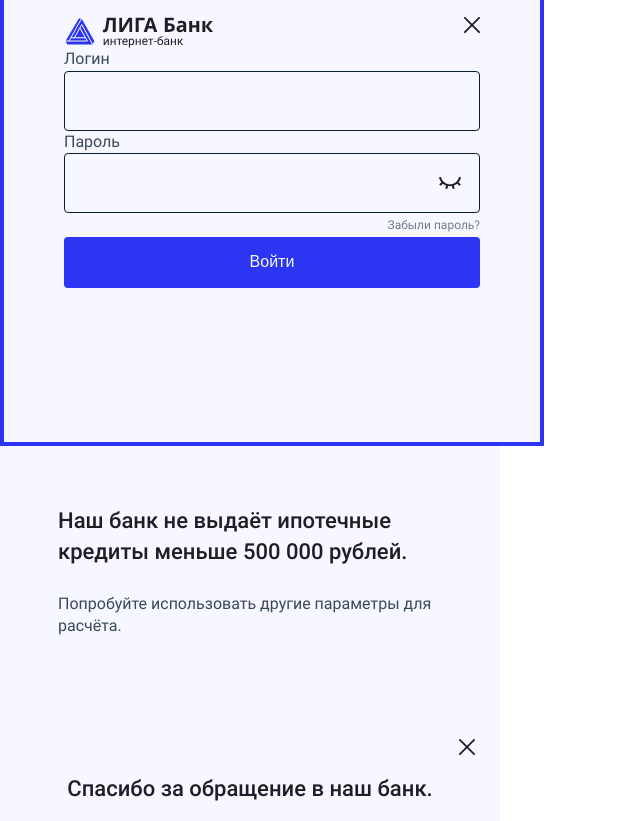
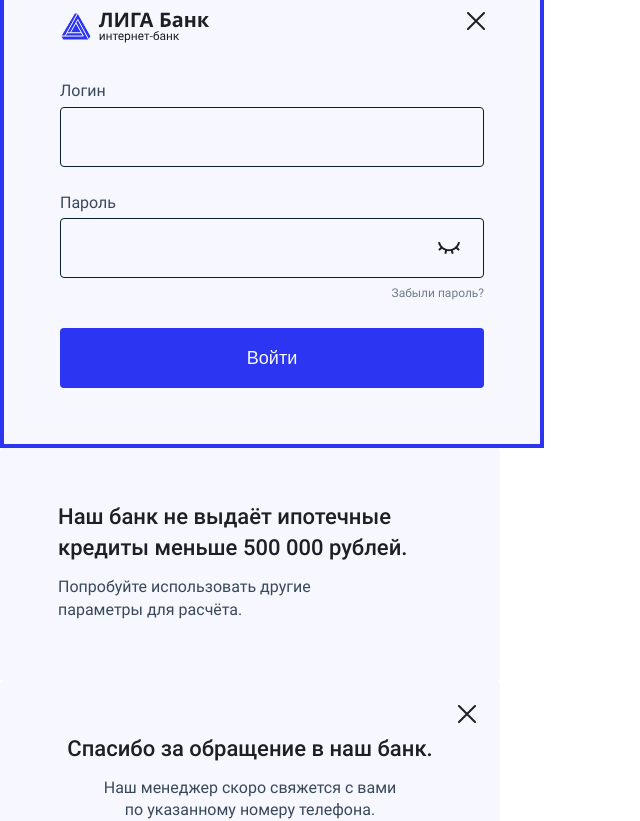
Before and after one commit to geoniced/liga-bank, a React (Create React App) app: page / in a window 1280 px wide. Shown: the part 3560-4381 px from the top of the page, without its empty margins (0-640 px from the left). Built offline with nearby package versions, Linux system fonts and the light colour scheme.

Commit message:
Подгоняет попапы под PixelPerfect

```diff
--- a/src/scss/basic-popup.scss
+++ b/src/scss/basic-popup.scss
@@ -1,13 +1,17 @@
 .basic-popup {
   position: relative;
+
+  display: flex;
+  flex-direction: column;
   width: 500px;
   padding: 60px 58px;
   background-color: $light-gray;
+  border-radius: 4px;
 }
 
 .basic-popup__title {
   margin: 0;
-  margin-bottom: 25px;
+  margin-bottom: 13px;
 
   font-size: 22px;
   line-height: 140%;
@@ -15,5 +19,8 @@
 }
 
 .basic-popup__description {
+  max-width: 300px;
+  margin: 0;
+
   color: $faded-black;
 }
--- /dev/null
+++ b/src/scss/credit-denied-popup.scss
@@ -0,0 +1,4 @@
+.credit-denied-popup {
+  padding-top: 54px;
+  padding-left: 58px;
+}
--- a/src/scss/credit-requested-popup.scss
+++ b/src/scss/credit-requested-popup.scss
@@ -1,5 +1,11 @@
+.credit-requested-popup {
+  align-items: center;
+  padding-top: 53px;
+  padding-left: 58px;
+}
+
 .credit-requested-popup__title {
-  text-align: center;
+  margin-bottom: 12px;
 }
 
 .credit-requested-popup__description {
@@ -7,6 +13,6 @@
 }
 
 .credit-requested-popup__close-button {
-  top: 25px - $close-button-offset;
-  right: 25px - $close-button-offset;
+  top: 24px - $close-button-offset;
+  right: 24px - $close-button-offset;
 }
--- a/src/scss/login-popup.scss
+++ b/src/scss/login-popup.scss
@@ -1,22 +1,34 @@
 .login-popup {
   width: 544px;
   min-height: 493px;
-  padding: 60px;
+  padding: 56px;
+  padding-top: 55px;
 
   border: 4px solid $blue;
+  border-radius: 0;
+}
+
+.login-popup__logo {
+  margin-bottom: 37px;
 }
 
 .login-popup__close-button {
-  top: 60px - $close-button-offset;
-  right: 60px - $close-button-offset;
+  top: 55px - $close-button-offset;
+  right: 55px - $close-button-offset;
 }
 
 .login-popup__row-wrapper {
   display: flex;
   flex-direction: column;
+  margin-bottom: 25px;
+
+  &:last-of-type {
+    margin-bottom: 0;
+  }
 }
 
 .login-popup__label {
+  margin-bottom: 4px;
   color: $faded-black;
 }
 
@@ -41,6 +53,10 @@
   background-color: inherit;
 }
 
+.login-popup__reveal-password-wrapper .login-popup__input {
+  padding-right: 80px;
+}
+
 .login-popup__reveal-password-button {
   position: absolute;
   top: 0;
@@ -49,7 +65,7 @@
   display: flex;
   align-items: center;
   justify-content: center;
-  width: 60px;
+  width: 70px;
   height: 60px;
   padding: 0;
 
@@ -64,6 +80,7 @@
   align-self: flex-end;
 
   margin: 0;
+  margin-top: 3px;
 }
 
 .login-popup__forgot-password-link {
@@ -75,6 +92,13 @@
 }
 
 .login-popup__submit {
+  align-self: stretch;
   width: 100%;
-  align-self: stretch;
+  margin-top: 23px;
+  padding-top: 20px;
+  padding-bottom: 19px;
+
+  font-size: 18px;
+  line-height: 21px;
+  font-weight: 500;
 }
--- a/src/scss/style.scss
+++ b/src/scss/style.scss
@@ -23,6 +23,7 @@
 @import "./bank-departments.scss";
 
 @import "./login-popup.scss";
+@import "./credit-denied-popup.scss";
 @import "./credit-requested-popup.scss";
 
 @import "./contact-address.scss";
--- a/src/scss/variables.scss
+++ b/src/scss/variables.scss
@@ -14,5 +14,5 @@ $desktop-width: 1170px; // TODO: temporary until I start doing adaptive/rubber
 
 
 $track-size: 14px;
-$close-button-size: 16px;
+$close-button-size: 18px;
 $close-button-offset: 8px;
```
